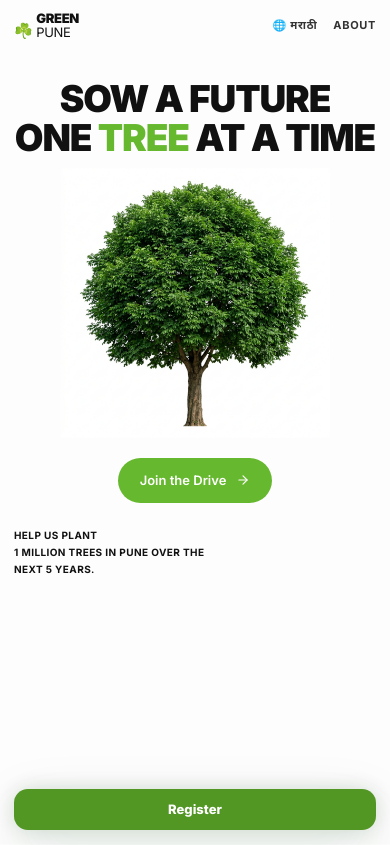
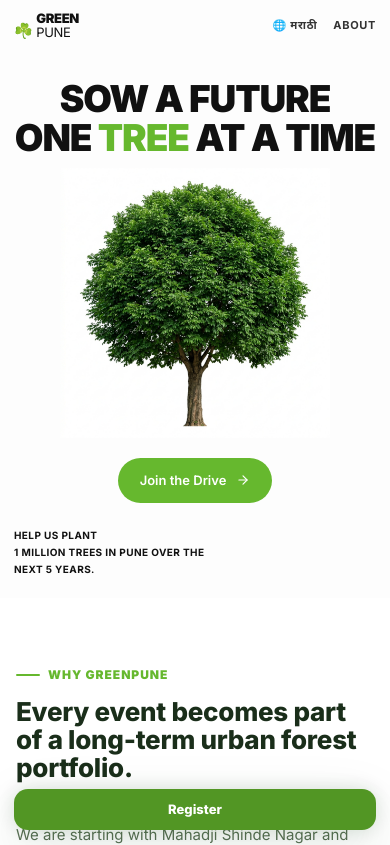
Before and after one commit to DarshanChoudhari2022/GreenPune, a Next.js app: page / in a window 390 px wide. Shown: the top 845 px of the page. Built offline with nearby package versions, Linux system fonts and the light colour scheme; no server answers.

Commit message:
fix: remove mobile hero empty blank space below stats text
- Set mobile .hero-slide min-height to auto
- Reduce mobile .hero-bottom-grid padding-bottom from 100px to 20px

```diff
--- a/app/globals.css
+++ b/app/globals.css
@@ -1187,7 +1187,7 @@ footer a:hover {
   /* Hero: tighten up */
   .hero-slide {
     height: auto;
-    min-height: 100vh;
+    min-height: auto;
   }
 
   .hero-inner {
@@ -1214,7 +1214,7 @@ footer a:hover {
 
   /* Hero bottom: stack vertically, hide CTA box (floating register handles it) */
   .hero-bottom-grid {
-    padding: 24px 14px 100px;
+    padding: 24px 14px 20px;
     flex-direction: column;
     gap: 8px;
     align-items: flex-start;
```
